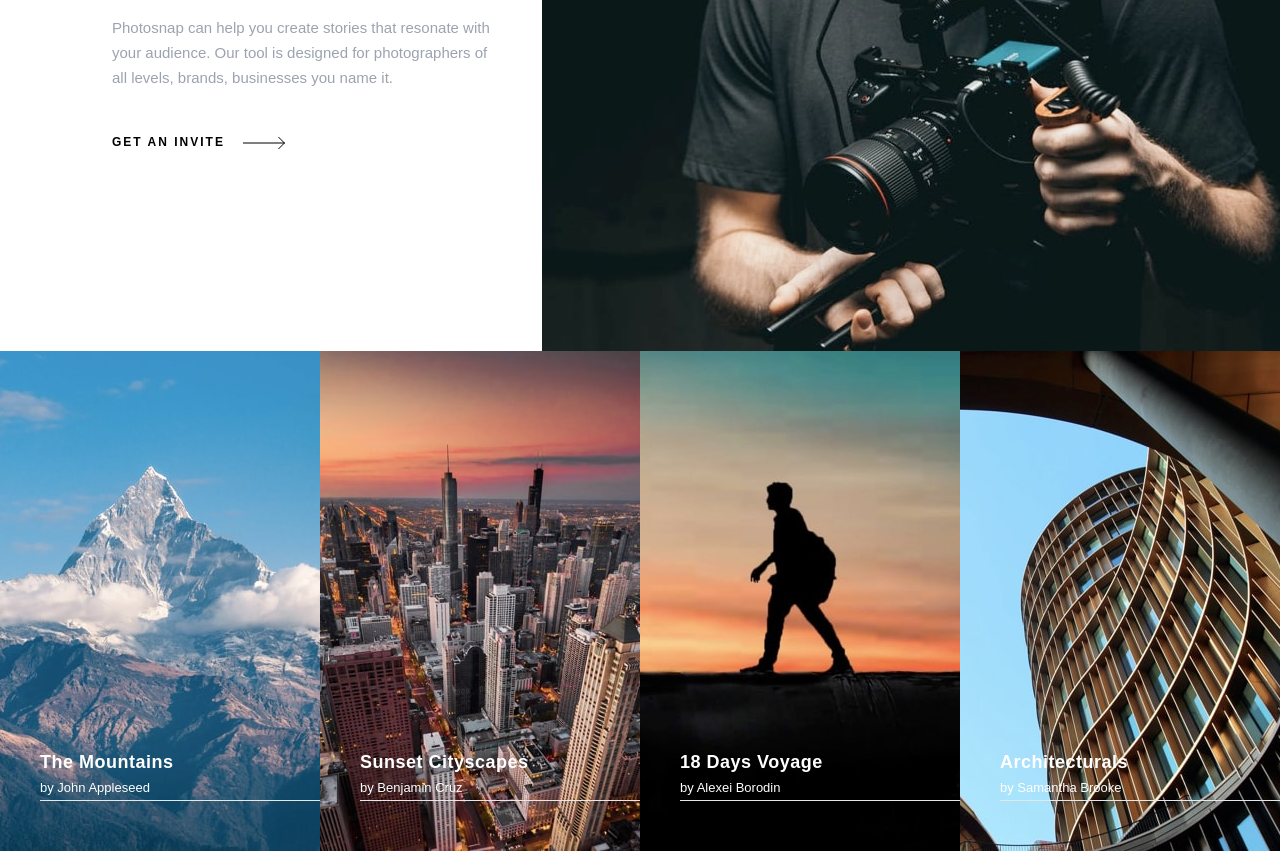
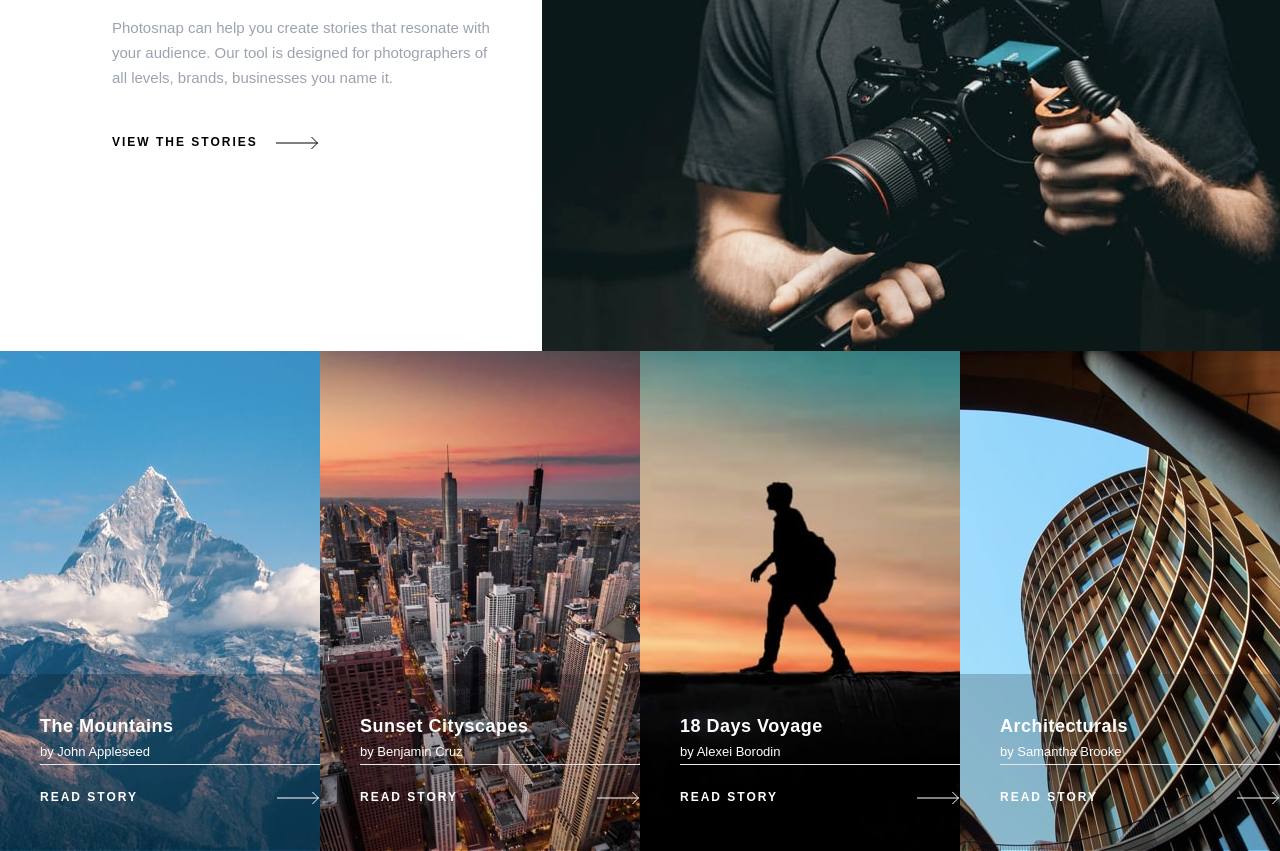
Before and after one commit to ortonb110/photosnap, a React (Create React App) app: page / in a window 1280 px wide. Shown: the part 1580-2431 px from the top of the page. Built offline with nearby package versions, Linux system fonts and the light colour scheme.

Commit message:
Working on footer

```diff
--- a/src/Components/BtnArrow.jsx
+++ b/src/Components/BtnArrow.jsx
@@ -1,9 +1,11 @@
 import React from "react";
 
-export default function BtnArrow({ stroke }) {
+export default function BtnArrow({ name, stroke, spacing }) {
   return (
-    <button className="uppercase btn flex gap-[1.8rem] items-center hover:underline underline-offset-2">
-      <span>get an invite</span>
+    <button
+      className={`uppercase ${spacing} btn flex gap-[1.8rem] items-center hover:underline underline-offset-2`}
+    >
+      <span>{name}</span>
       <span className="">
         <svg xmlns="http://www.w3.org/2000/svg" width="43" height="14">
           <g
--- a/src/Components/Card.jsx
+++ b/src/Components/Card.jsx
@@ -1,10 +1,12 @@
+import BtnArrow from "./BtnArrow";
+
 export default function Card({ cardData }) {
-  const { date, title, author, image } = cardData;
+  const { title, author, image } = cardData;
   const { desktop, mobile } = image;
 
   return (
-    <div className=" w-full h-[37.5rem] md:h-[50rem] relative cursor-pointer col-span-1">
-      <picture>
+    <div className="  w-full h-[37.5rem] md:h-[50rem] relative cursor-pointer col-span-1 hover:-translate-y-[2.4rem] transition-all ease-in-out duration-150 hover:border-b-4 border-red-500 transform-gpu">
+      <picture className="">
         <source media="(min-width: 1024px)" srcset={desktop} />
         <source media="(min-width: 768px)" srcset={desktop} />
         <img
@@ -13,13 +15,18 @@ export default function Card({ cardData }) {
           alt="Create and Share"
         />
       </picture>
-      <div className="absolute bottom-4 px-[4rem] text-white py-[4rem] w-full md:w-[36rem]">
-        <div className="border-b-[1px] ">
+      <div className="absolute  bottom-[0.1rem] px-[4rem] text-white py-[4rem]  md:w-[36rem] bg-black bg-opacity-20 ">
+        <div className="border-b-[1px] mb-[2rem]">
           <h3 className="capitalize">{title}</h3>
           <p className="text-[1.3rem]">
             <span>by</span> <span className="capitalize">{author}</span>
           </p>
         </div>
+        <BtnArrow
+          stroke={"original"}
+          name={"read story"}
+          spacing={"justify-between w-full"}
+        />
       </div>
     </div>
   );
--- a/src/Components/CardContainer.jsx
+++ b/src/Components/CardContainer.jsx
@@ -6,7 +6,7 @@ export default function CardContainer() {
   const [data, setData] = useState(CardData);
   return (
     <section className=" responsive">
-      <div className="grid grid-cols-1 md:grid-cols-2 lg:grid-cols-4">
+      <div className="grid grid-cols-1 md:grid-cols-2 lg:grid-cols-4 ">
         <Card cardData={data[0]} />
         <Card cardData={data[1]} />
         <Card cardData={data[2]} />
--- a/src/Components/Hero-Reversed.jsx
+++ b/src/Components/Hero-Reversed.jsx
@@ -31,7 +31,7 @@ export default function HeroReversed({ data }) {
         <div className="md:h-[30.4rem] px-[3.3rem] py-[7.2rem] md:py-0 md:px-[11.2rem] hero_pad">
           <h1 className="uppercase font-[600] mb-[2rem]">{header}</h1>
           <p className="mb-[4rem] text-gray-400">{details}</p>
-          <BtnArrow stroke={design} />
+          <BtnArrow stroke={design} name={'view the stories'} spacing={''}/>
         </div>
       </div>
     </section>
--- a/src/Components/Hero.jsx
+++ b/src/Components/Hero.jsx
@@ -26,7 +26,7 @@ export default function Hero({ data }) {
             {header}
           </h1>
           <p className="mb-[4rem] text-gray-400">{details}</p>
-          <BtnArrow stroke={design} />
+          <BtnArrow stroke={design} name={'view the stories'} spacing={''}/>
         </div>
       </div>
       <div className="h-[29.4rem] lg:w-[83rem]">
--- a/src/index.css
+++ b/src/index.css
@@ -74,7 +74,16 @@
         border-style: solid;
         border-image: linear-gradient(202deg, rgba(90,119,255,1) 55%, rgba(188,113,152,1) 85%, rgba(255,197,147,1) 99%) 0 0 0 1;
     }
+    .hero-border_bottom {
 
+        border-width: 4px;
+        border-style: solid;
+        border-image: linear-gradient(202deg, rgba(90,119,255,1) 55%, rgba(188,113,152,1) 85%, rgba(255,197,147,1) 99%) 0 0 1 0;
+    }
+
+    .overflow {
+        overflow-x: hidden !important;
+    }
 
 
     .fill {
@@ -150,7 +159,7 @@
         }
     } */
 
-    @media screen and (min-width: 1441px) {
+    @media screen and (min-width: 1440px) {
         .responsive {
             display: flex !important;
             justify-content: center !important;
```
